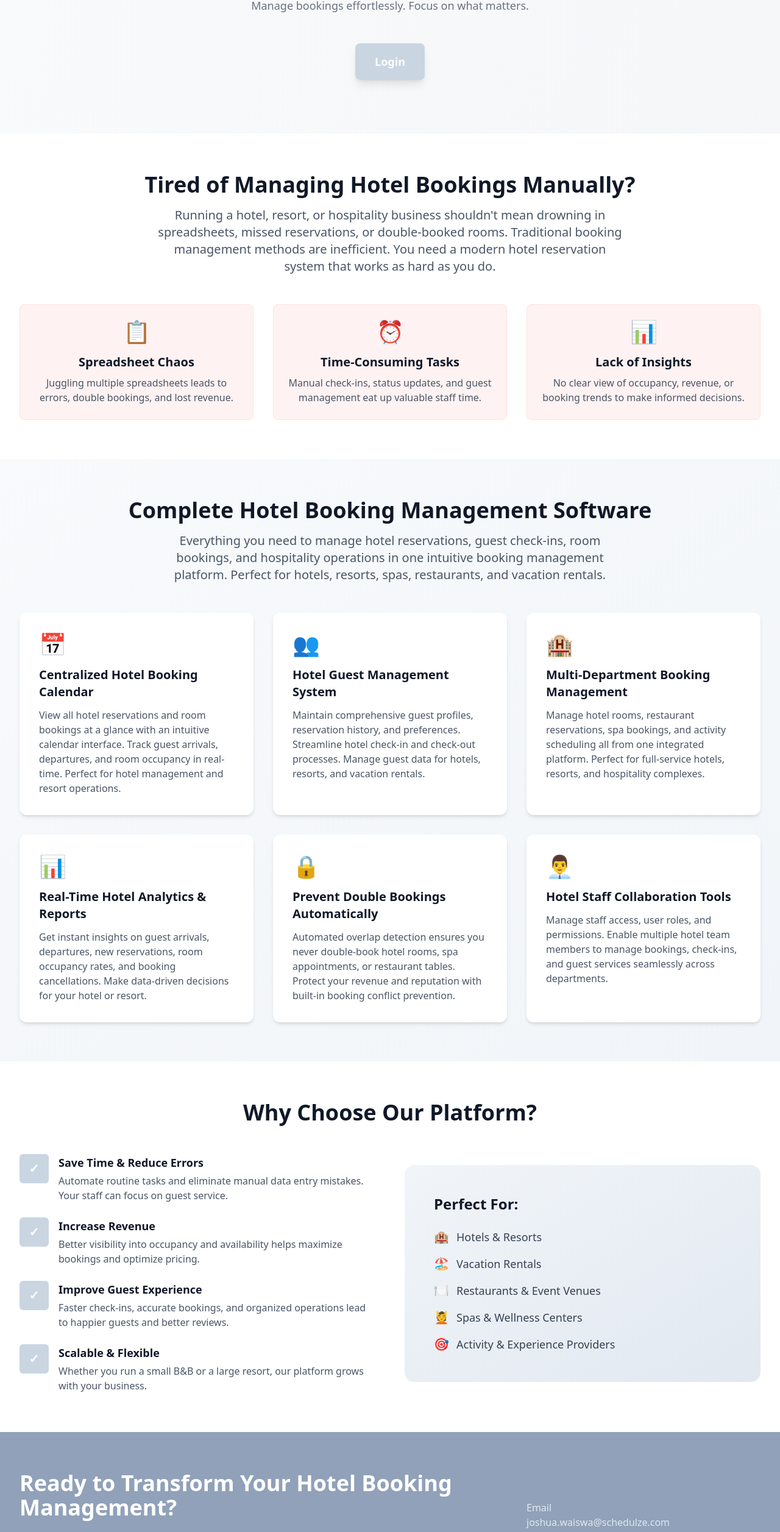
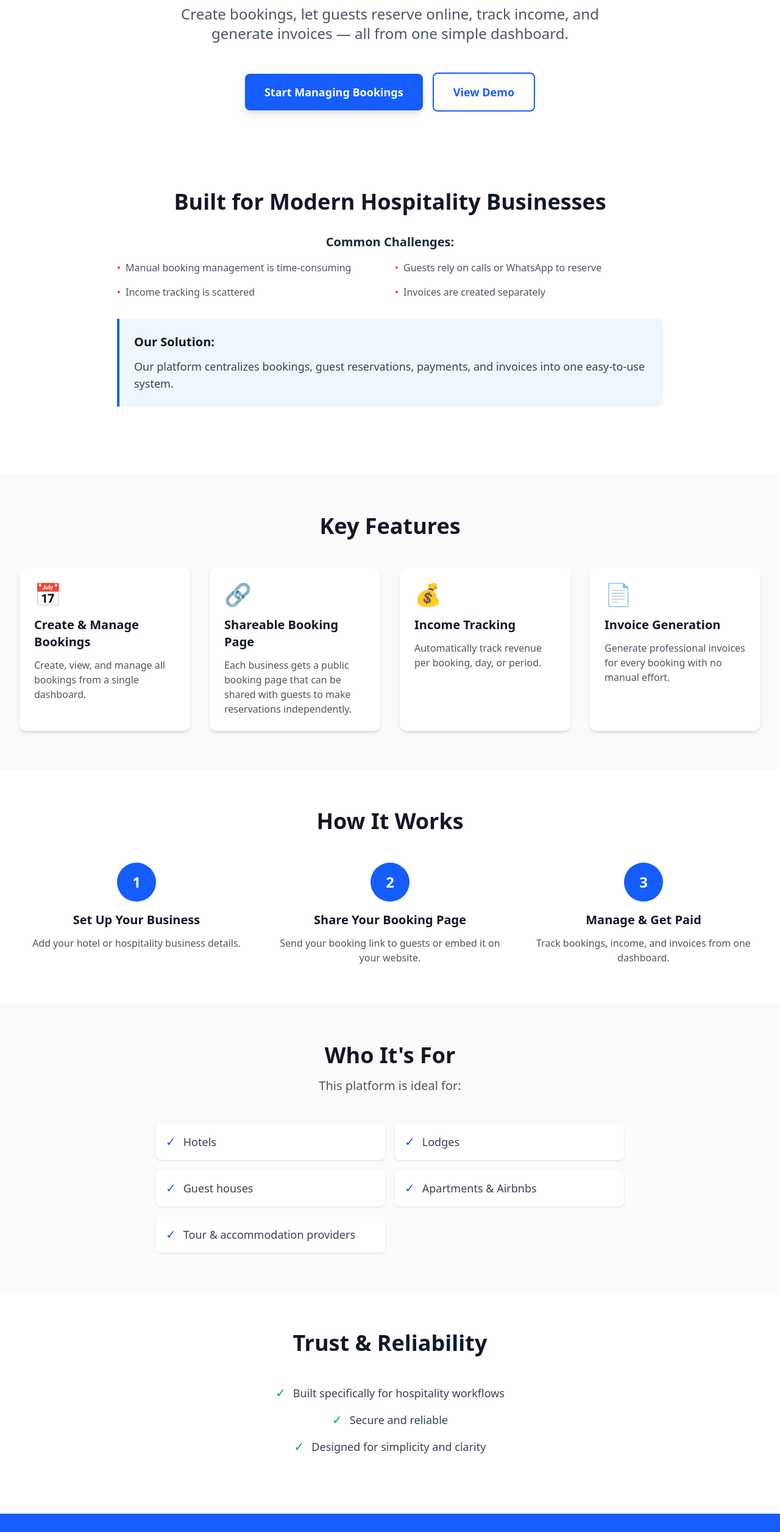
Before and after one commit to jwaiswa7/schedulze_ui, a React (Vite) app: page / in a window 1280 px wide. Shown: the part 217-2730 px from the top of the page at 61% size. Built offline with nearby package versions, Linux system fonts and the light colour scheme.

Commit message:
Update design based on Chage GPT

```diff
--- a/src/App.jsx
+++ b/src/App.jsx
@@ -1,18 +1,23 @@
-
 import HeroSection from './components/HeroSection'
 import ProblemStatementSection from './components/ProblemStatementSection'
-import SolutionSection from './components/SolutionSection'
-import BenefitsSection from './components/BenefitsSection'
+import KeyFeaturesSection from './components/KeyFeaturesSection'
+import HowItWorksSection from './components/HowItWorksSection'
+import WhoItsForSection from './components/WhoItsForSection'
+import TrustSection from './components/TrustSection'
 import CTASection from './components/CTASection'
+import Footer from './components/Footer'
 
 function App() {
   return (
-    <div className="min-h-screen bg-gradient-to-br from-gray-50 to-gray-100">
+    <div className="min-h-screen bg-white">
       <HeroSection />
       <ProblemStatementSection />
-      <SolutionSection />
-      <BenefitsSection />
+      <KeyFeaturesSection />
+      <HowItWorksSection />
+      <WhoItsForSection />
+      <TrustSection />
       <CTASection />
+      <Footer />
     </div>
   )
 }
--- a/src/components/CTASection.jsx
+++ b/src/components/CTASection.jsx
@@ -1,50 +1,24 @@
 function CTASection() {
   return (
-    <section className="bg-slate-400 py-16" aria-label="Get started with Schedulze">
+    <section className="bg-blue-600 py-16" aria-label="Final call to action">
       <div className="max-w-7xl mx-auto px-4 sm:px-6 lg:px-8">
-        <div className="grid md:grid-cols-3 gap-8 items-center">
-          <div className="md:col-span-2 text-center md:text-left">
-            <h2 className="text-3xl md:text-4xl font-bold text-white mb-4">
-              Ready to Transform Your Hotel Booking Management?
+        <div className="text-center">
+          <h2 className="text-3xl md:text-4xl font-bold text-white mb-6">
+            Ready to Simplify Your Bookings?
           </h2>
-            <p className="text-xl text-slate-300 mb-8">
-              Join hotels, resorts, and hospitality businesses worldwide that have streamlined their reservation management, improved guest satisfaction, and increased revenue with Schedulze booking software.
-            </p>
-            <div className="flex flex-col sm:flex-row gap-4 justify-center md:justify-start">
+          <div className="flex flex-col sm:flex-row gap-4 justify-center items-center">
             <a
               href="https://app.schedulze.com/"
-                target="_self"
-                className="inline-block bg-white text-slate-600 px-8 py-4 rounded-lg font-semibold text-lg hover:bg-gray-100 transition-colors shadow-lg hover:shadow-xl"
+              className="inline-block bg-white text-blue-600 px-8 py-4 rounded-lg font-semibold text-lg hover:bg-gray-100 transition-colors shadow-lg hover:shadow-xl"
             >
-                Login to Account
+              Get Started
             </a>
-            </div>
-          </div>
-          <div className="md:col-span-1 text-center md:text-left">
-            <div className="space-y-4 text-white">
-              <div>
-                <p className="text-slate-200">Email</p>
             <a
-                  href="mailto:joshua.waiswa@schedulze.com"
-                  className="text-slate-200 hover:text-white transition-colors"
+              href="#demo"
+              className="inline-block bg-blue-700 text-white border-2 border-white px-8 py-4 rounded-lg font-semibold text-lg hover:bg-blue-800 transition-colors"
             >
-                  joshua.waiswa@schedulze.com
+              Request a Demo
             </a>
-              </div>
-              <div>
-                <p className="text-slate-200">Phone</p>
-                <a
-                  href="tel:+256771806549"
-                  className="text-slate-200 hover:text-white transition-colors"
-                >
-                  +256771806549
-                </a>
-              </div>
-              <div>
-                <p className="text-slate-200">Company Registration</p>
-                <p className="text-slate-200">80034152166044 (Uganda)</p>
-              </div>
-            </div>
           </div>
         </div>
       </div>
--- /dev/null
+++ b/src/components/Footer.jsx
@@ -0,0 +1,55 @@
+function Footer() {
+  const currentYear = new Date().getFullYear()
+
+  return (
+    <footer className="bg-gray-900 text-gray-300 py-12" aria-label="Footer">
+      <div className="max-w-7xl mx-auto px-4 sm:px-6 lg:px-8">
+        <div className="grid md:grid-cols-4 gap-8 mb-8">
+          <div>
+            <h3 className="text-white font-bold text-lg mb-4">Schedulze</h3>
+            <p className="text-sm">All-in-one booking and billing for hospitality businesses.</p>
+          </div>
+          <div>
+            <h4 className="text-white font-semibold mb-4">Product</h4>
+            <ul className="space-y-2 text-sm">
+              <li>
+                <a href="#features" className="hover:text-white transition-colors">Features</a>
+              </li>
+              <li>
+                <a href="#pricing" className="hover:text-white transition-colors">Pricing <span className="text-xs">(Coming Soon)</span></a>
+              </li>
+            </ul>
+          </div>
+          <div>
+            <h4 className="text-white font-semibold mb-4">Company</h4>
+            <ul className="space-y-2 text-sm">
+              <li>
+                <a href="#contact" className="hover:text-white transition-colors">Contact</a>
+              </li>
+            </ul>
+          </div>
+          <div>
+            <h4 className="text-white font-semibold mb-4">Contact</h4>
+            <ul className="space-y-2 text-sm">
+              <li>
+                <a href="mailto:joshua.waiswa@schedulze.com" className="hover:text-white transition-colors">
+                  joshua.waiswa@schedulze.com
+                </a>
+              </li>
+              <li>
+                <a href="tel:+256771806549" className="hover:text-white transition-colors">
+                  +256771806549
+                </a>
+              </li>
+            </ul>
+          </div>
+        </div>
+        <div className="border-t border-gray-800 pt-8 text-center text-sm">
+          <p>© {currentYear} Schedulze. All rights reserved.</p>
+        </div>
+      </div>
+    </footer>
+  )
+}
+
+export default Footer
--- a/src/components/HeroSection.jsx
+++ b/src/components/HeroSection.jsx
@@ -2,23 +2,24 @@ function HeroSection() {
   return (
     <header className="max-w-7xl mx-auto px-4 sm:px-6 lg:px-8 pt-20 pb-16">
       <div className="text-center">
-        <h1 className="text-5xl md:text-6xl font-bold text-gray-900 mb-6">
-          Simplify Your
-          <span className="text-slate-600"> Booking Management</span>
+        <h1 className="text-4xl md:text-5xl lg:text-6xl font-bold text-gray-900 mb-6">
+          All-in-One Booking & Billing for Hospitality Businesses
         </h1>
-        <p className="text-xl md:text-2xl text-gray-600 mb-4 max-w-3xl mx-auto">
-          All-in-one platform for hotels, resorts, and hospitality businesses.
+        <p className="text-xl md:text-2xl text-gray-600 mb-12 max-w-3xl mx-auto">
+          Create bookings, let guests reserve online, track income, and generate invoices — all from one simple dashboard.
         </p>
-        <p className="text-lg text-gray-500 mb-12 max-w-2xl mx-auto">
-          Manage bookings effortlessly. Focus on what matters.
-        </p>
-        <div className="flex flex-col sm:flex-row gap-4 justify-center items-center mb-6">
+        <div className="flex flex-col sm:flex-row gap-4 justify-center items-center">
           <a
             href="https://app.schedulze.com/"
-            target="_self"
-            className="inline-block bg-slate-300 text-white px-8 py-4 rounded-lg font-semibold text-lg hover:bg-slate-400 transition-colors shadow-lg hover:shadow-xl"
+            className="inline-block bg-blue-600 text-white px-8 py-4 rounded-lg font-semibold text-lg hover:bg-blue-700 transition-colors shadow-lg hover:shadow-xl"
           >
-            Login
+            Start Managing Bookings
+          </a>
+          <a
+            href="#demo"
+            className="inline-block bg-white text-blue-600 border-2 border-blue-600 px-8 py-4 rounded-lg font-semibold text-lg hover:bg-blue-50 transition-colors"
+          >
+            View Demo
           </a>
         </div>
       </div>
--- /dev/null
+++ b/src/components/HowItWorksSection.jsx
@@ -0,0 +1,44 @@
+function HowItWorksSection() {
+  const steps = [
+    {
+      number: "1",
+      title: "Set Up Your Business",
+      description: "Add your hotel or hospitality business details."
+    },
+    {
+      number: "2",
+      title: "Share Your Booking Page",
+      description: "Send your booking link to guests or embed it on your website."
+    },
+    {
+      number: "3",
+      title: "Manage & Get Paid",
+      description: "Track bookings, income, and invoices from one dashboard."
+    }
+  ]
+
+  return (
+    <section className="bg-white py-16" aria-label="How it works">
+      <div className="max-w-7xl mx-auto px-4 sm:px-6 lg:px-8">
+        <div className="text-center mb-12">
+          <h2 className="text-3xl md:text-4xl font-bold text-gray-900 mb-4">
+            How It Works
+          </h2>
+        </div>
+        <div className="grid md:grid-cols-3 gap-8">
+          {steps.map((step, index) => (
+            <div key={index} className="text-center">
+              <div className="inline-flex items-center justify-center w-16 h-16 rounded-full bg-blue-600 text-white text-2xl font-bold mb-4">
+                {step.number}
+              </div>
+              <h3 className="text-xl font-semibold text-gray-900 mb-3">{step.title}</h3>
+              <p className="text-gray-600">{step.description}</p>
+            </div>
+          ))}
+        </div>
+      </div>
+    </section>
+  )
+}
+
+export default HowItWorksSection
--- /dev/null
+++ b/src/components/KeyFeaturesSection.jsx
@@ -0,0 +1,47 @@
+function KeyFeaturesSection() {
+  const features = [
+    {
+      icon: "📅",
+      title: "Create & Manage Bookings",
+      description: "Create, view, and manage all bookings from a single dashboard."
+    },
+    {
+      icon: "🔗",
+      title: "Shareable Booking Page",
+      description: "Each business gets a public booking page that can be shared with guests to make reservations independently."
+    },
+    {
+      icon: "💰",
+      title: "Income Tracking",
+      description: "Automatically track revenue per booking, day, or period."
+    },
+    {
+      icon: "📄",
+      title: "Invoice Generation",
+      description: "Generate professional invoices for every booking with no manual effort."
+    }
+  ]
+
+  return (
+    <section className="bg-gray-50 py-16" aria-label="Key features">
+      <div className="max-w-7xl mx-auto px-4 sm:px-6 lg:px-8">
+        <div className="text-center mb-12">
+          <h2 className="text-3xl md:text-4xl font-bold text-gray-900 mb-4">
+            Key Features
+          </h2>
+        </div>
+        <div className="grid md:grid-cols-2 lg:grid-cols-4 gap-8">
+          {features.map((feature, index) => (
+            <div key={index} className="bg-white p-6 rounded-xl shadow-md hover:shadow-lg transition-shadow">
+              <div className="text-4xl mb-4">{feature.icon}</div>
+              <h3 className="text-xl font-semibold text-gray-900 mb-3">{feature.title}</h3>
+              <p className="text-gray-600">{feature.description}</p>
+            </div>
+          ))}
+        </div>
+      </div>
+    </section>
+  )
+}
+
+export default KeyFeaturesSection
--- a/src/components/ProblemStatementSection.jsx
+++ b/src/components/ProblemStatementSection.jsx
@@ -1,41 +1,37 @@
 function ProblemStatementSection() {
   const problems = [
-    {
-      icon: "📋",
-      title: "Spreadsheet Chaos",
-      description: "Juggling multiple spreadsheets leads to errors, double bookings, and lost revenue."
-    },
-    {
-      icon: "⏰",
-      title: "Time-Consuming Tasks",
-      description: "Manual check-ins, status updates, and guest management eat up valuable staff time."
-    },
-    {
-      icon: "📊",
-      title: "Lack of Insights",
-      description: "No clear view of occupancy, revenue, or booking trends to make informed decisions."
-    }
+    "Manual booking management is time-consuming",
+    "Guests rely on calls or WhatsApp to reserve",
+    "Income tracking is scattered",
+    "Invoices are created separately"
   ]
 
   return (
-    <section className="bg-white py-16" aria-label="Common booking management problems">
+    <section className="bg-white py-16" aria-label="Problem and solution">
       <div className="max-w-7xl mx-auto px-4 sm:px-6 lg:px-8">
         <div className="text-center mb-12">
-          <h2 className="text-3xl md:text-4xl font-bold text-gray-900 mb-4">
-            Tired of Managing Hotel Bookings Manually?
+          <h2 className="text-3xl md:text-4xl font-bold text-gray-900 mb-8">
+            Built for Modern Hospitality Businesses
           </h2>
-          <p className="text-xl text-gray-600 max-w-3xl mx-auto">
-            Running a hotel, resort, or hospitality business shouldn't mean drowning in spreadsheets, missed reservations, or double-booked rooms. Traditional booking management methods are inefficient. You need a modern hotel reservation system that works as hard as you do.
-          </p>
-        </div>
-        <div className="grid md:grid-cols-3 gap-8 mt-12">
-          {problems.map((problem, index) => (
-            <div key={index} className="text-center p-6 rounded-lg bg-red-50 border border-red-100">
-              <div className="text-4xl mb-4">{problem.icon}</div>
-              <h3 className="text-xl font-semibold text-gray-900 mb-2">{problem.title}</h3>
-              <p className="text-gray-600">{problem.description}</p>
+          <div className="max-w-4xl mx-auto">
+            <div className="mb-8">
+              <h3 className="text-xl font-semibold text-gray-800 mb-4">Common Challenges:</h3>
+              <ul className="grid md:grid-cols-2 gap-4 text-left">
+                {problems.map((problem, index) => (
+                  <li key={index} className="flex items-start">
+                    <span className="text-red-500 mr-2">•</span>
+                    <span className="text-gray-600">{problem}</span>
+                  </li>
+                ))}
+              </ul>
             </div>
-          ))}
+            <div className="bg-blue-50 border-l-4 border-blue-600 p-6 rounded-r-lg text-left">
+              <h3 className="text-xl font-semibold text-gray-900 mb-3">Our Solution:</h3>
+              <p className="text-gray-700 text-lg">
+                Our platform centralizes bookings, guest reservations, payments, and invoices into one easy-to-use system.
+              </p>
+            </div>
+          </div>
         </div>
       </div>
     </section>
--- /dev/null
+++ b/src/components/TrustSection.jsx
@@ -0,0 +1,34 @@
+function TrustSection() {
+  const trustPoints = [
+    "Built specifically for hospitality workflows",
+    "Secure and reliable",
+    "Designed for simplicity and clarity"
+  ]
+
+  return (
+    <section className="bg-white py-16" aria-label="Trust and reliability">
+      <div className="max-w-7xl mx-auto px-4 sm:px-6 lg:px-8">
+        <div className="text-center mb-12">
+          <h2 className="text-3xl md:text-4xl font-bold text-gray-900 mb-8">
+            Trust & Reliability
+          </h2>
+        </div>
+        <div className="max-w-3xl mx-auto">
+          <ul className="space-y-4">
+            {trustPoints.map((point, index) => (
+              <li key={index} className="flex items-center justify-center">
+                <span className="text-green-600 mr-3 text-xl">✓</span>
+                <span className="text-gray-700 text-lg">{point}</span>
+              </li>
+            ))}
+          </ul>
+          <p className="text-center text-gray-500 mt-8 italic">
+            {/* (Testimonials and partner logos can be added later.) */}
+          </p>
+        </div>
+      </div>
+    </section>
+  )
+}
+
+export default TrustSection
--- /dev/null
+++ b/src/components/WhoItsForSection.jsx
@@ -0,0 +1,36 @@
+function WhoItsForSection() {
+  const businessTypes = [
+    "Hotels",
+    "Lodges",
+    "Guest houses",
+    "Apartments & Airbnbs",
+    "Tour & accommodation providers"
+  ]
+
+  return (
+    <section className="bg-gray-50 py-16" aria-label="Who it's for">
+      <div className="max-w-7xl mx-auto px-4 sm:px-6 lg:px-8">
+        <div className="text-center mb-12">
+          <h2 className="text-3xl md:text-4xl font-bold text-gray-900 mb-4">
+            Who It's For
+          </h2>
+          <p className="text-xl text-gray-600 max-w-3xl mx-auto mb-8">
+            This platform is ideal for:
+          </p>
+        </div>
+        <div className="max-w-3xl mx-auto">
+          <ul className="grid md:grid-cols-2 gap-4">
+            {businessTypes.map((type, index) => (
+              <li key={index} className="flex items-center bg-white p-4 rounded-lg shadow-sm">
+                <span className="text-blue-600 mr-3 text-xl">✓</span>
+                <span className="text-gray-700 text-lg">{type}</span>
+              </li>
+            ))}
+          </ul>
+        </div>
+      </div>
+    </section>
+  )
+}
+
+export default WhoItsForSection
```
Also changed, not shown: 1 other file (tests, documents, lock files or other folders). Lines whose indentation alone changed are shown as unchanged.
